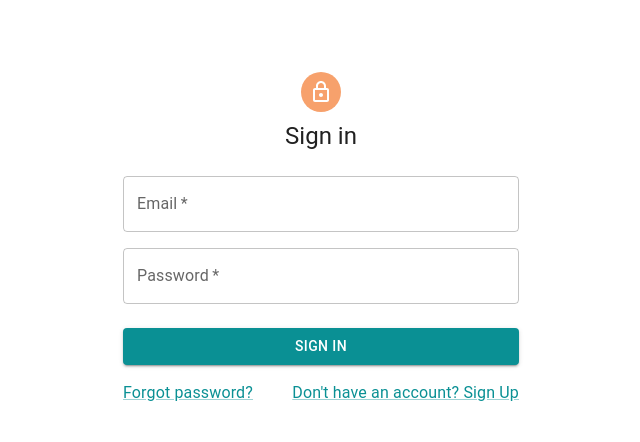
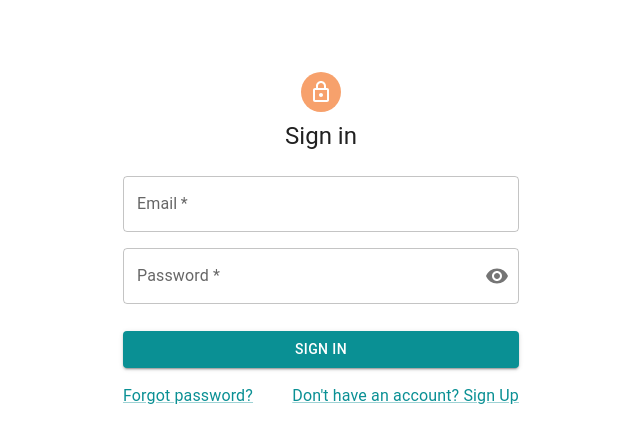
Before and after one commit to annecaselato/running-app-web, a React (Create React App) app: page /sign-in in a window 1280 px wide. Shown: the top 442 px of the page, without its empty margins (319-959 px from the left). Built offline with nearby package versions, Linux system fonts and the light colour scheme; no server answers.

Commit message:
feat: allows password visibility

```diff
--- /dev/null
+++ b/src/components/PasswordInput.tsx
@@ -0,0 +1,51 @@
+import { Visibility, VisibilityOff } from '@mui/icons-material';
+import {
+  FormControl,
+  FormHelperText,
+  IconButton,
+  InputAdornment,
+  InputLabel,
+  OutlinedInput
+} from '@mui/material';
+import { useState } from 'react';
+import { FieldErrors, UseFormRegister } from 'react-hook-form';
+
+interface PasswordInputProps {
+  label: string;
+  name: string;
+  // eslint-disable-next-line @typescript-eslint/no-explicit-any
+  register: UseFormRegister<any>;
+  errors: FieldErrors;
+}
+
+export default function PasswordInput({ label, name, register, errors }: PasswordInputProps) {
+  const [isPasswordVisible, setPasswordVisible] = useState(false);
+
+  const togglePasswordVisibility = () => setPasswordVisible((prevState) => !prevState);
+
+  const { message: errorMessage } = errors[name] || {};
+
+  return (
+    <FormControl fullWidth error={!!errorMessage} variant="outlined">
+      <InputLabel htmlFor={name}>{label + ' *'}</InputLabel>
+      <OutlinedInput
+        id={name as string}
+        type={isPasswordVisible ? 'text' : 'password'}
+        required
+        endAdornment={
+          <InputAdornment position="end">
+            <IconButton
+              aria-label="toggle password visibility"
+              onClick={togglePasswordVisibility}
+              edge="end">
+              {isPasswordVisible ? <VisibilityOff /> : <Visibility />}
+            </IconButton>
+          </InputAdornment>
+        }
+        label={label}
+        {...register(name)}
+      />
+      <FormHelperText sx={{ whiteSpace: 'pre-wrap' }}>{errorMessage as string}</FormHelperText>
+    </FormControl>
+  );
+}
--- a/src/pages/SignIn.tsx
+++ b/src/pages/SignIn.tsx
@@ -16,6 +16,7 @@ import {
   Typography
 } from '@mui/material';
 import LockOutlinedIcon from '@mui/icons-material/LockOutlined';
+import PasswordInput from '../components/PasswordInput';
 
 export const SIGN_IN = gql`
   mutation SignIn($email: String!, $password: String!) {
@@ -100,16 +101,7 @@ export default function SignIn() {
               />
             </Grid>
             <Grid item xs={12}>
-              <TextField
-                required
-                fullWidth
-                label="Password"
-                type="password"
-                id="password"
-                {...register('password')}
-                error={!!errors.password}
-                helperText={errors.password && (errors.password.message as string)}
-              />
+              <PasswordInput label="Password" name="password" register={register} errors={errors} />
             </Grid>
           </Grid>
           <Button type="submit" fullWidth variant="contained" sx={{ mt: 3, mb: 2 }}>
--- a/src/pages/SignUp.tsx
+++ b/src/pages/SignUp.tsx
@@ -6,6 +6,7 @@ import { yupResolver } from '@hookform/resolvers/yup';
 import { Avatar, Box, Button, Container, Grid, Link, TextField, Typography } from '@mui/material';
 import LockOutlinedIcon from '@mui/icons-material/LockOutlined';
 import { SIGN_IN } from './SignIn';
+import PasswordInput from '../components/PasswordInput';
 import { toast } from 'react-toastify';
 
 export const CREATE_USER = gql`
@@ -115,16 +116,7 @@ export default function SignUp() {
               />
             </Grid>
             <Grid item xs={12}>
-              <TextField
-                required
-                fullWidth
-                label="Password"
-                type="password"
-                id="password"
-                {...register('password')}
-                error={!!errors.password}
-                helperText={errors.password && (errors.password.message as string)}
-              />
+              <PasswordInput label="Password" name="password" register={register} errors={errors} />
             </Grid>
           </Grid>
           <Button type="submit" fullWidth variant="contained" sx={{ mt: 3, mb: 2 }}>
```
Also changed, not shown: 1 other file (tests, documents, lock files or other folders).
